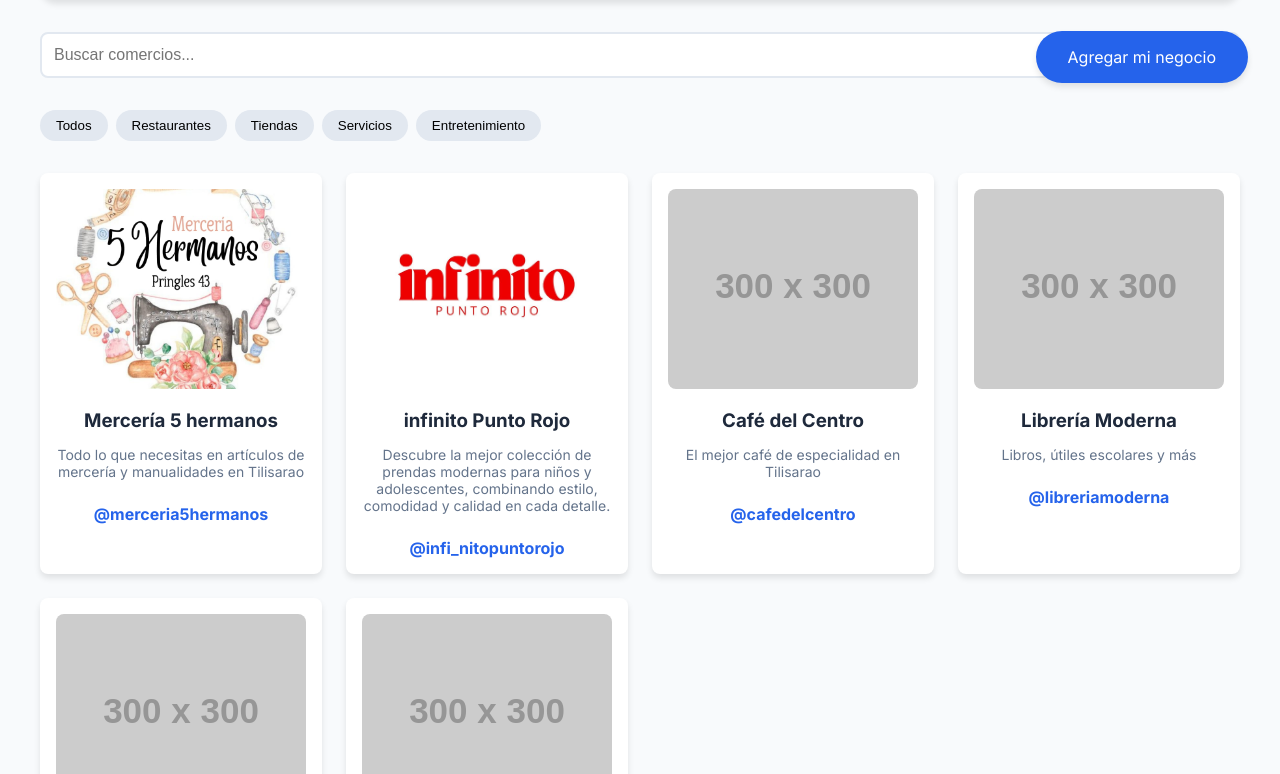
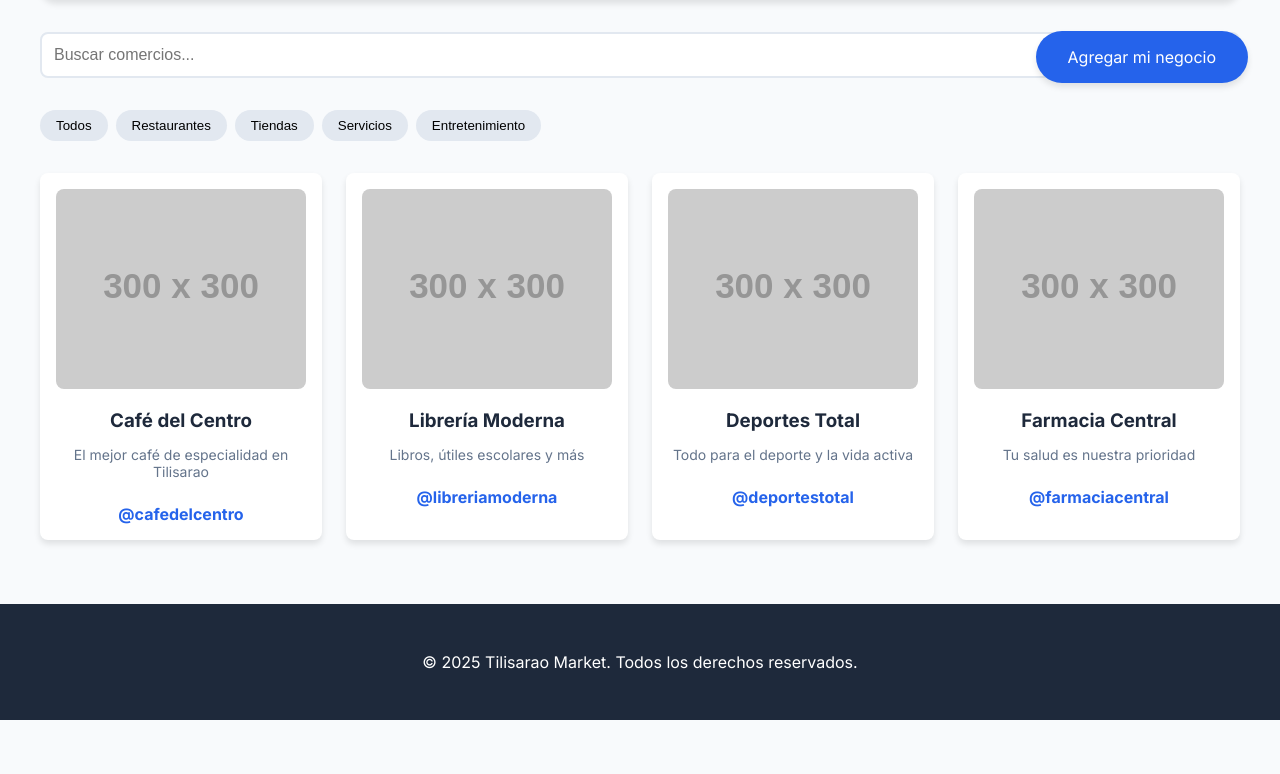
Before and after one commit to TilisaraoMarket/Cinema-Instagram, a plain HTML site: page index.html in a window 1280 px wide. Shown: the part 685-1459 px from the top of the page. After the commit the page ends 1405 px from the top, so only its background shows below. Drawn offline with Linux system fonts and the light colour scheme; placeholder pictures from the web are drawn by us.

Commit message:
dggddscrccxs

```diff
--- a/index.html
+++ b/index.html
@@ -359,20 +359,6 @@
     <section class="instagram-gallery">
         <!-- Ejemplo de tarjetas mejoradas -->
 
-        <div class="instagram-card">
-            <img src="logos/Merceria 5 hermanos.jpg" alt="Café del Centro">
-            <h3>Mercería 5 hermanos</h3>
-            <p>Todo lo que necesitas en artículos de mercería y manualidades en Tilisarao</p>
-            <a href="https://www.instagram.com/merceria5hermanos/" target="_blank">@merceria5hermanos</a>
-        </div>
-
-        <div class="instagram-card">
-            <img src="logos/infinito punto rojo.jpg" alt="Tienda de ropa para niños y adolescentes">
-            <h3>infinito Punto Rojo</h3>
-            <p>Descubre la mejor colección de prendas modernas para niños y adolescentes, combinando estilo, comodidad y calidad en cada detalle.</p>
-            <a href="https://www.instagram.com/infi_nitopuntorojo/" target="_blank">@infi_nitopuntorojo</a>
-        </div>
-
 
 
         <div class="instagram-card">
```
Also changed, not shown: logos/Merceria 5 hermanos.jpg (deleted), logos/infinito punto rojo.jpg (deleted), 1 other file.
